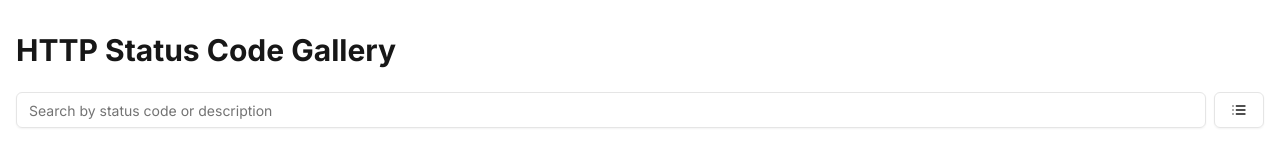
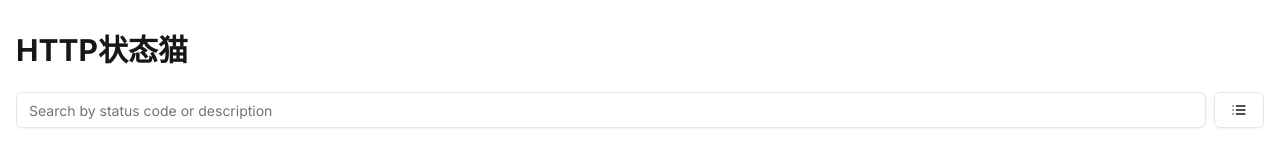
Before and after one commit to tzhang-SSR/http-ai-cats, a Next.js app: page / in a window 1280 px wide. Shown: the top 150 px of the page. Built offline with nearby package versions, Linux system fonts and the light colour scheme.

Commit message:
feat: 调整样式

```diff
--- a/app/layout.tsx
+++ b/app/layout.tsx
@@ -5,7 +5,7 @@ import { Inter } from 'next/font/google'
 const inter = Inter({ subsets: ['latin'] })
 
 export const metadata: Metadata = {
-  title: 'HTTP Status Code Gallery',
+  title: 'HTTP Status explained by Cats',
   description: 'A visual gallery of HTTP status codes',
 }
 
--- a/components/StatusCodeGallery.tsx
+++ b/components/StatusCodeGallery.tsx
@@ -75,7 +75,7 @@ export default function Component() {
 
   return (
     <div className="container mx-auto px-4 py-8">
-      <h1 className="text-3xl font-bold mb-6">HTTP Status Code Gallery</h1>
+      <h1 className="text-3xl font-bold mb-6">HTTP状态猫</h1>
       <div className="flex flex-col sm:flex-row justify-between items-start sm:items-center mb-6 gap-4">
         <div className="flex w-full gap-2">
           <Input
@@ -131,22 +131,22 @@ export default function Component() {
             <img src={selectedImage?.image} alt={`HTTP ${selectedImage?.code}`} className="w-full aspect-square object-cover rounded" />
             <button
               onClick={() => navigateModal(-1)}
-              className="absolute left-2 top-1/2 transform -translate-y-1/2 bg-black bg-opacity-50 text-white p-2 rounded-full"
+              className="absolute left-2 top-1/2 transform -translate-y-1/2 bg-black bg-opacity-20 text-white p-2 rounded-full"
               aria-label="Previous image"
             >
               <ChevronLeft className="h-6 w-6" />
             </button>
             <button
               onClick={() => navigateModal(1)}
-              className="absolute right-2 top-1/2 transform -translate-y-1/2 bg-black bg-opacity-50 text-white p-2 rounded-full"
+              className="absolute right-2 top-1/2 transform -translate-y-1/2 bg-black bg-opacity-20 text-white p-2 rounded-full"
               aria-label="Next image"
             >
               <ChevronRight className="h-6 w-6" />
             </button>
           </div>
           <div className="space-y-2">
-            <p><strong>描述:</strong> {selectedImage?.description}</p>
             <p><strong>极客解释:</strong> {selectedImage?.geekDescription}</p>
+            <p className='min-h-[80px]'><strong>描述:</strong> {selectedImage?.description}</p>
             <p><strong>来源:</strong> <a href={selectedImage?.source} target="_blank" rel="noopener noreferrer" className="text-blue-500 hover:underline">MDN文档</a></p>
           </div>
 
--- a/public/statusCodes.json
+++ b/public/statusCodes.json
@@ -123,7 +123,7 @@
         "code": 501,
         "reason": "Not Implemented",
         "description": "服务器不支持请求的功能，无法完成请求",
-        "geekDescription": "服务器说:\"这个功能还在开发中,请稍后再试!\"",
+        "geekDescription": "服务器说:\"这个功能还在开发,请稍后再试!\"",
         "source": "https://developer.mozilla.org/zh-CN/docs/Web/HTTP/Status/501",
         "image": "/images/501.png?height=200&width=200"
     },
```
